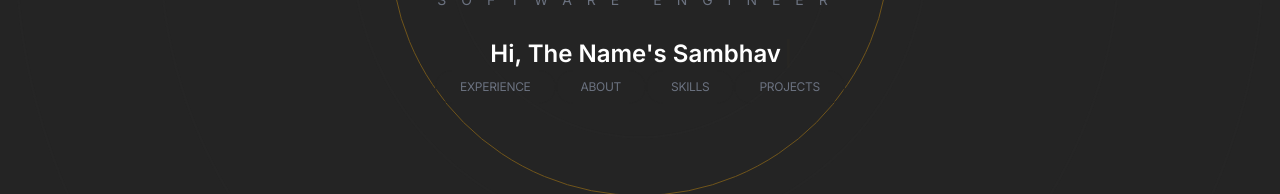
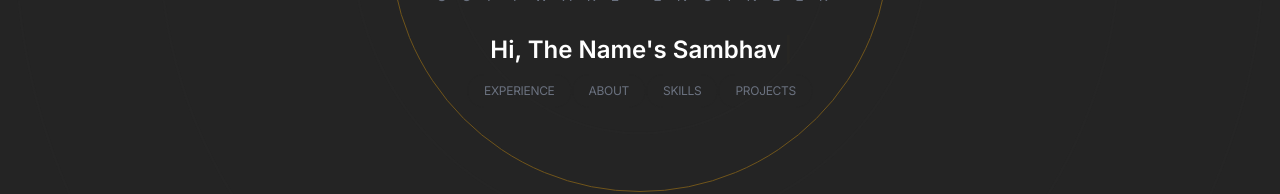
Before and after one commit to jsambhav5/Portfolio-jsambhav5, a Next.js app: page / in a window 1280 px wide. Shown: the part 423-617 px from the top of the page. Built offline with nearby package versions, Linux system fonts and the light colour scheme.

Commit message:
Finalised Hero Section

```diff
--- a/src/app/globals.css
+++ b/src/app/globals.css
@@ -4,6 +4,6 @@
 
 @layer components {
 	.heroButton {
-		@apply px-2 lg:px-6 md:px-6 py-2 mb-2 border border-[#242424] rounded-full uppercase text-xs tracking-tight text-gray-500 transition-all hover:border-[#f7AB0A]/40 hover:text-[#f7AB0A]/40;
+		@apply px-2 lg:px-4 md:px-4 py-2 border border-[#242424] rounded-full uppercase text-xs tracking-tight text-gray-500 transition-all hover:border-[#f7AB0A]/40 hover:text-[#f7AB0A]/40;
 	}
 }
--- a/src/components/Hero.tsx
+++ b/src/components/Hero.tsx
@@ -36,7 +36,7 @@ const Hero = (props: Props) => {
 					<span>{text}</span>
 					<Cursor cursorColor="#F7AB0A" />
 				</h1>
-				<div>
+				<div className="mb-2 mt-2">
 					<Link href="#about">
 						<button className="heroButton">Experience</button>
 					</Link>
```
